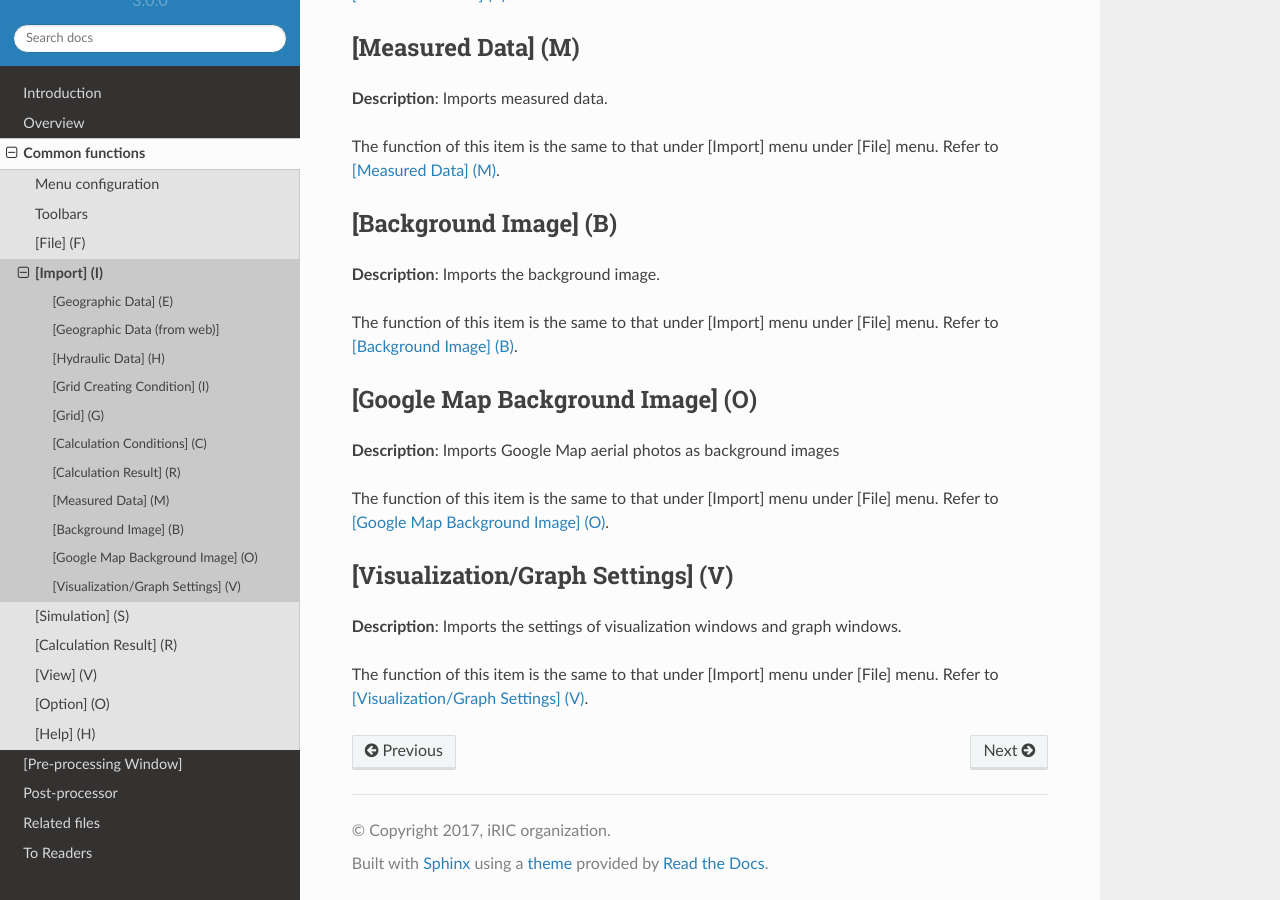
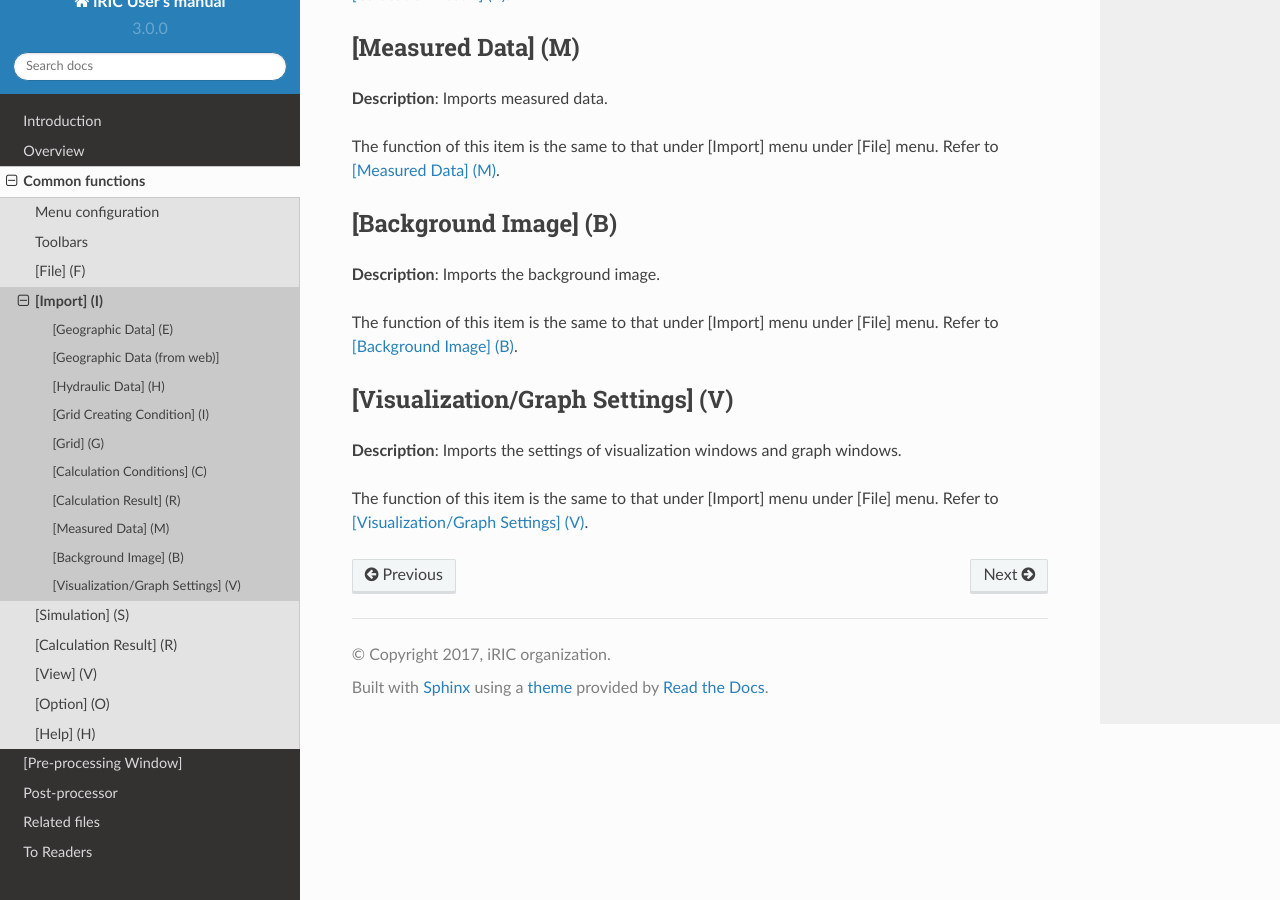
Before and after one commit to i-RIC/gui_user_manual, a Sphinx documentation site: the page built from source/03/04_import.rst, in a window 1280 px wide and 900 px high, scrolled down 1409 px. Built offline with Sphinx 7.4.7 and the Read the Docs theme 2.0.0, drawn with Linux system fonts in a browser that asks for light colours.

Commit message:
Description about GoogleMap background image import is removed.

```diff
--- a/source/03/03_09_import.rst
+++ b/source/03/03_09_import.rst
@@ -17,5 +17,4 @@
    03_09_06_calc_result
    03_09_07_measured_data
    03_09_08_background_image
-   03_09_09_googlemap_bg_image
    03_09_10_vis_settings
--- a/source/03/04_import.rst
+++ b/source/03/04_import.rst
@@ -77,14 +77,6 @@
 The function of this item is the same to that under [Import] menu under
 [File] menu. Refer to :ref:`sec_file_import_background_img`.
 
-[Google Map Background Image] (O)
------------------------------------
-
-**Description**: Imports Google Map aerial photos as background images
-
-The function of this item is the same to that under [Import] menu under
-[File] menu. Refer to :ref:`sec_file_import_background_img_googlemap`.
-
 [Visualization/Graph Settings] (V)
 --------------------------------------
 
```
Also changed, not shown: source/03/03_09_09_googlemap_bg_image.rst (deleted, +0 -21 lines), source/03/images/googlemap_img_import_setting_dialog.png (deleted).
